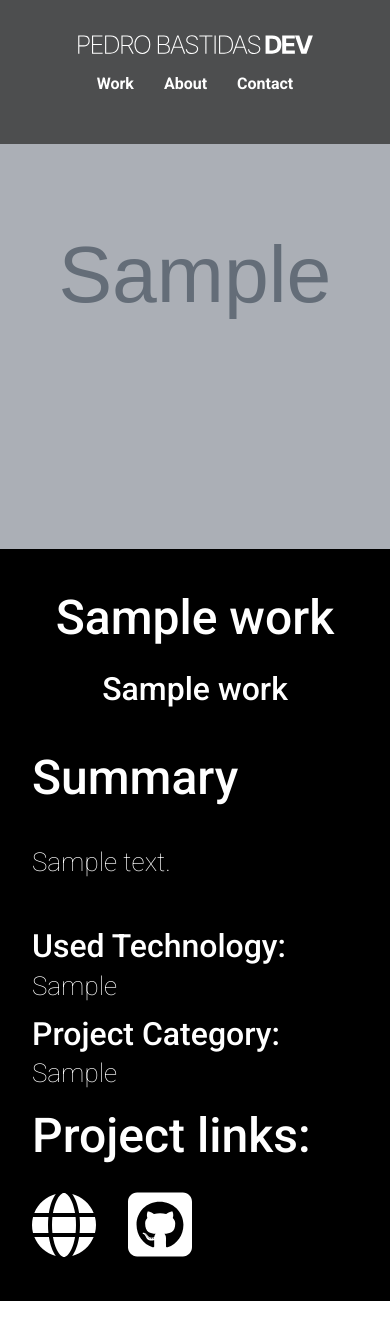
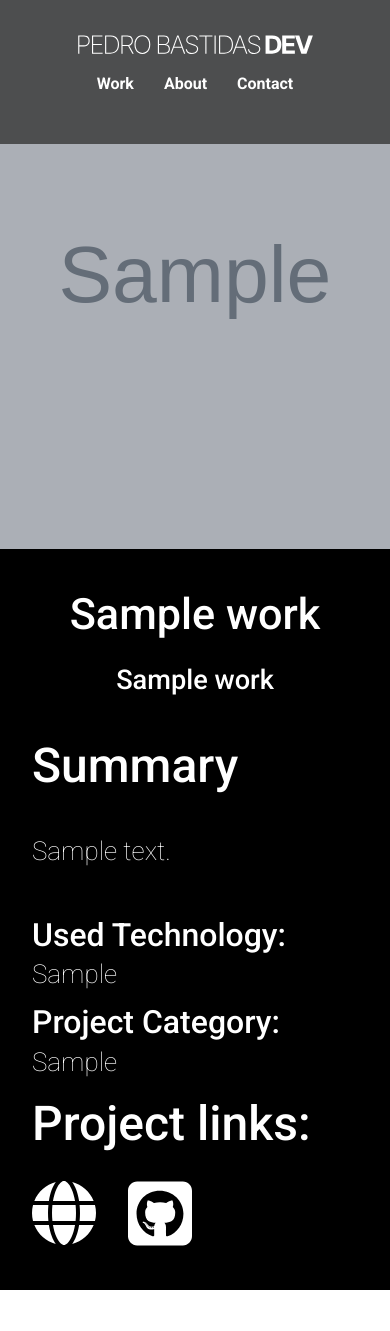
Before and after one commit to pedro092692/portfolio_2024, a Flask app: a page that uses app/templates/base.html in a window 390 px wide. Shown: the top 1331 px of the page. Run offline with Flask 3, Linux system fonts and the light colour scheme; tables that the repository leaves empty hold one stand-in row (values such as "Sample post"); grey boxes marked "Sample" are stand-in pictures; some libraries are stand-ins or nearby versions.

Commit message:
update project.css

```diff
--- a/app/static/css/main/project.css
+++ b/app/static/css/main/project.css
@@ -141,8 +141,12 @@
 /* mobile styles */
 
 @media screen and (max-width: 780px){
-    .project-info .project-details a h1{
-        font-size: 3em;
+    .project-info .project-details h1{
+        font-size: 2.7em;
+    }
+
+    .project-details h3{
+        font-size: 1.7em;
     }
 
     .project-summary h2{
```
